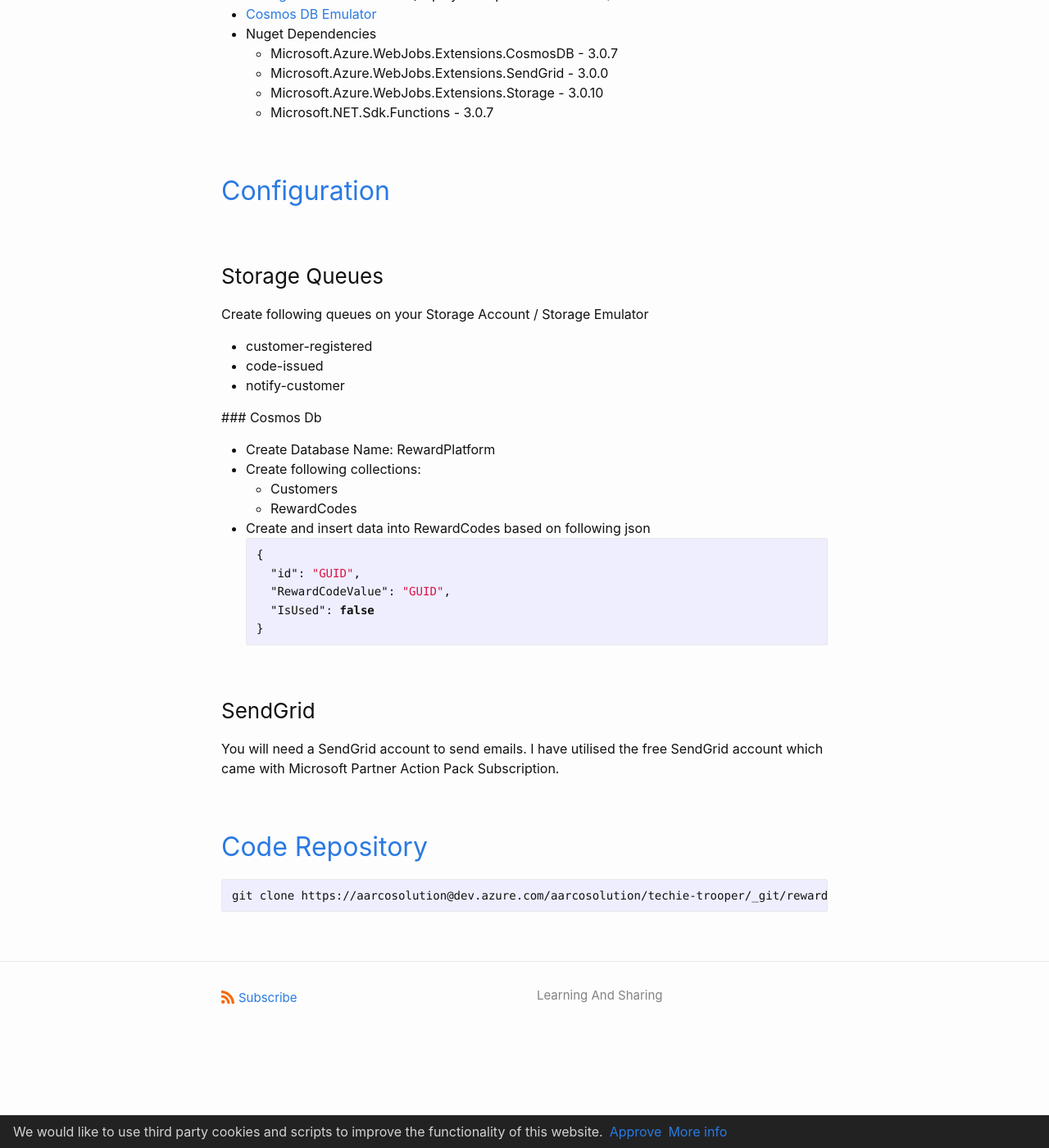
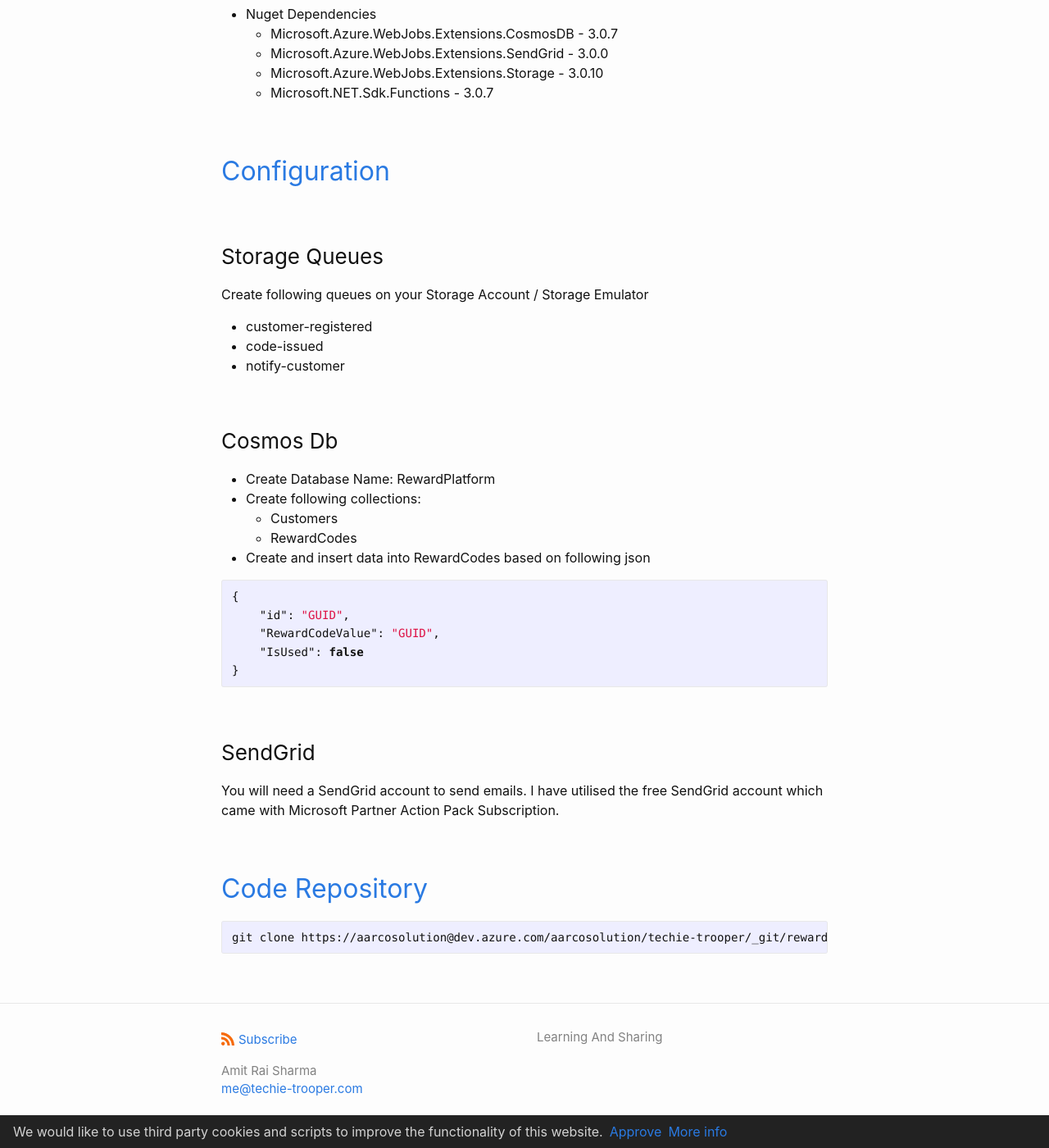
Before and after one commit to aarcosolutions/techie-trooper, a Jekyll site: the page built from _posts/azure/2020-06-24-function-chaining-using-triggers-bindings.md, in a window 1280 px wide and 1400 px high, scrolled down 2014 px. Shown: the whole window at 82% size. Built offline with Jekyll 4.4.1, drawn with Linux system fonts in a browser that asks for light colours; part of the change alters nothing that is shown.

Commit message:
author details added to config file

````diff
--- a/_config.yml
+++ b/_config.yml
@@ -1,9 +1,11 @@
 title: Techie Trooper
-author: Amit Rai Sharma
-email: me@techie-trooper.com
+author:
+  name: Amit Rai Sharma
+  email: me@techie-trooper.com
 description: >- # this means to ignore newlines until "baseurl:"
   Learning And Sharing
-github_username:  aarcosolutions
+social_links:
+    linkedin: amitraisharma
 show_excerpts: true # set to false to remove excerpts on the homepage
 
 # Build settings
--- a/_posts/azure/2020-06-24-function-chaining-using-triggers-bindings.md
+++ b/_posts/azure/2020-06-24-function-chaining-using-triggers-bindings.md
@@ -12,7 +12,7 @@ tags: azure azure-functions
 [Highlevel Flow](#highlevel-flow)<br>
 [Development Environment](#development-environment)<br>
 [Configuration](#configuration)<br>
-[Code Repository](#code-repository)<br><br>
+[Code Repository](#code-repository)<br>
 
 ## <a href="#context">Context</a>
 Azure Functions allows developers to take action when an event occurs. It connects to various data sources or messaging solutions which makes it easy to process and handle events. Developers can leverage Azure Functions to build HTTP-based API endpoints or can develop functions which reacts to a message inserted in a queue. Azure Functions scales automatically and you only pay for compute resources when your functions are running.
@@ -58,12 +58,13 @@ Create following queues on your Storage Account / Storage Emulator
 - code-issued
 - notify-customer
 
- ### Cosmos Db
+### Cosmos Db
 - Create Database Name: RewardPlatform
 - Create following collections:
   - Customers
   - RewardCodes
 - Create and insert data into RewardCodes based on following json
+
 ```json
 {
     "id": "GUID",
````
